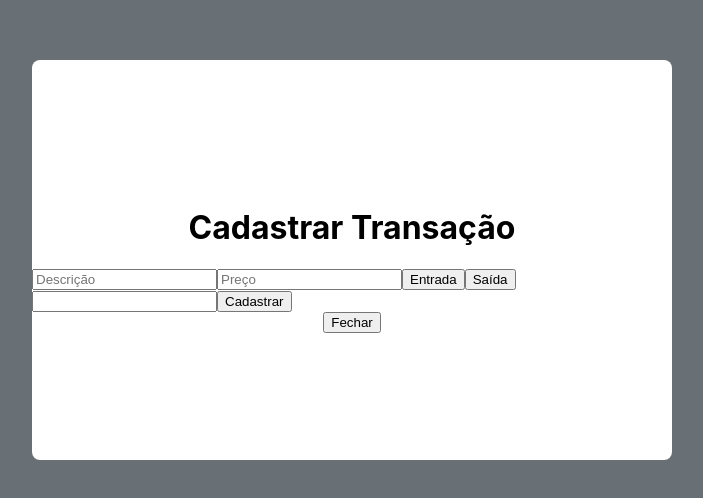
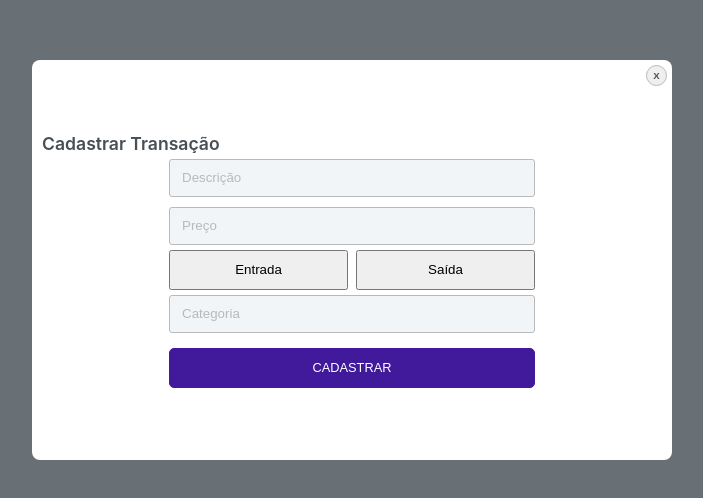
Before and after one commit to andpeicunha/ticto, a Next.js app: page /components/FormCadastro in a window 1280 px wide. Shown: the part 140-638 px from the top of the page, without its empty margins (288-991 px from the left). Built offline with nearby package versions, Linux system fonts and the light colour scheme.

Commit message:
style: :art: CRUD

```diff
--- a/pages/api/MongoDB.js
+++ b/pages/api/MongoDB.js
@@ -1,11 +1,14 @@
 import connectMongo from '../lib/dbConnect';
 import CadastroModel from '../models/CadastroModel'
+import { ObjectId } from 'mongodb';
+
 
 /**
  * @param {import('next').NextApiRequest} req
  * @param {import('next').NextApiResponse} res
  */
 export default async function Cadastro(req, res) {
+
     switch (req.method) {
         case 'GET':
             try {
@@ -17,9 +20,32 @@ export default async function Cadastro(req, res) {
             }
             break;
 
+        case 'PUT':
+            try {
+                const id = new ObjectId(req.query.id);
+                const update = req.body;
+                await connectMongo();
+                const cadastros = await CadastroModel.findByIdAndUpdate(id, update, { new: true });
+                res.json({ cadastros });
+            } catch (error) {
+                res.json({ error });
+            }
+            break;
+
+        case 'DELETE':
+            try {
+                const id = new ObjectId(req.query.id);
+                await connectMongo();
+                const cadastros = await CadastroModel.findByIdAndDelete(id);
+                res.json({ cadastros });
+            } catch (error) {
+                res.json({ error });
+            }
+            break;
+
         case 'POST':
             try {
-                // const { descricao, valor, categoria, tipo } = req.body;
+                const { descricao, valor, categoria, tipo } = req.body;
                 await connectMongo();
                 const cadastro = await CadastroModel.create(req.body);
                 res.json({ cadastro });
@@ -31,15 +57,6 @@ export default async function Cadastro(req, res) {
             res.status(405).json({ error: 'Method Not Allowed' });
             break;
 
-        case 'PUT':
-            try {
-                const { descricao, valor, categoria, tipo } = req.body;
-                await connectMongo();
-                const registro = await CadastroModel.findByIdAndUpdate(req.params.id, { descricao, valor, categoria, tipo }, { new: true });
-                res.json({ registro });
-            } catch (error) {
-                res.json({ error });
-            }
-            break;
+
     }
 }
--- a/pages/components/FormCadastro.tsx
+++ b/pages/components/FormCadastro.tsx
@@ -1,14 +1,12 @@
 import React, { ChangeEvent, FormEvent, useState } from 'react';
-import FormContainer, {
-  BackgroundOpacity,
-  FormBox,
-} from '../css/FormCadastroStyled';
+import { BackgroundOpacity, ButtonEnviar, ButtonTipo, FormBox } from '../css/FormCadastroStyled';
 
 export interface FormCadastroProps {
   onClick: () => void;
+  itemIdForm?: string;
 }
 
-export default function FormCadastro({ onClick }: FormCadastroProps) {
+export default function FormCadastro({ onClick, itemIdForm }: FormCadastroProps) {
   const [descricao, setDescricao] = useState('');
   const [valor, setValor] = useState('');
   const [categoria, setCategoria] = useState('');
@@ -26,34 +24,6 @@ export default function FormCadastro({ onClick }: FormCadastroProps) {
   const handleTipoChange = (tipoSelecionado: string) => {
     setTipo(tipoSelecionado);
   };
-
-  // const handleSubmitChangeValue = async (event: FormEvent<HTMLFormElement>) => {
-  //   event.preventDefault();
-  //   try {
-  //     const response = await fetch(`/api/MondoDB`, {
-  //       method: 'PUT',
-  //       headers: {
-  //         'Content-Type': 'application/json',
-  //       },
-  //       body: JSON.stringify({
-  //         descricao,
-  //         valor,
-  //         categoria,
-  //         tipo,
-  //       }),
-  //     });
-
-  //     if (response.ok) {
-  //       const novoRegistro = await response.json();
-  //       console.log('Registro atualizado:', novoRegistro);
-  //       // redirecionar o usuário para a página de lista de registros
-  //     } else {
-  //       console.log('Erro ao atualizar registro:', response.statusText);
-  //     }
-  //   } catch (error) {
-  //     console.log('Erro ao atualizar registro:', error);
-  //   }
-  // };
 
   const handleSubmit = async (event: FormEvent<HTMLFormElement>) => {
     event.preventDefault();
@@ -73,21 +43,19 @@ export default function FormCadastro({ onClick }: FormCadastroProps) {
 
       if (response.ok) {
         const novoRegistro = await response.json();
-        console.log('Novo registro cadastrado:', novoRegistro);
       } else {
-        console.log('Erro ao cadastrar novo registro:', response.statusText);
       }
-    } catch (error) {
-      console.log('Erro ao cadastrar novo registro:', error);
-    }
+    } catch (error) {}
   };
 
   return (
     <>
-      <FormContainer>
-        <FormBox>
-          <h1>Cadastrar Transação</h1>
-
+      <FormBox onClick={() => {}}>
+        <span className="title">
+          {typeof itemIdForm === 'string'
+            ? `Editar Transação | ${itemIdForm}`
+            : 'Cadastrar Transação'}
+        </span>
         <form onSubmit={handleSubmit}>
           <input
             type="text"
@@ -104,6 +72,7 @@ export default function FormCadastro({ onClick }: FormCadastroProps) {
             onChange={handleValorChange}
           />
 
+          <ButtonTipo>
             <button
               type="button"
               id="Entrada"
@@ -112,7 +81,6 @@ export default function FormCadastro({ onClick }: FormCadastroProps) {
             >
               Entrada
             </button>
-
             <button
               type="button"
               id="Saida"
@@ -121,21 +89,23 @@ export default function FormCadastro({ onClick }: FormCadastroProps) {
             >
               Saída
             </button>
+          </ButtonTipo>
 
           <input
             name="categoria"
             id="categoria"
+            placeholder="Categoria"
             onChange={handleCategoriaChange}
           />
-            <button type="submit">Cadastrar</button>
+          <ButtonEnviar type="submit" className="bt-cadastrar">
+            {typeof itemIdForm === 'string' ? 'Salvar Alteração' : 'Cadastrar'}
+          </ButtonEnviar>
         </form>
-
-          <button type="button" onClick={onClick}>
-            Fechar
+        <button type="button" onClick={onClick} className="bt-fechar">
+          X
         </button>
       </FormBox>
-      </FormContainer>
-      <BackgroundOpacity />
+      <BackgroundOpacity onClick={onClick} />
     </>
   );
 }
--- a/pages/css/FormCadastroStyled.tsx
+++ b/pages/css/FormCadastroStyled.tsx
@@ -1,29 +1,105 @@
 import styled from 'styled-components';
 import THEME from '@/pages/css/ThemeStyled';
 
-const FormContainer = styled.div`
+export const FormBox = styled.div`
+  margin: auto;
   position: absolute;
   top: 0;
+  bottom: 0;
   left: 0;
-  display: flex;
-  justify-content: center;
-  align-items: center;
-  height: 100vh;
-  width: 100%;
-  z-index: 200;
-`;
-export default FormContainer;
+  right: 0;
 
-export const FormBox = styled.div`
   display: flex;
   flex-direction: column;
   justify-content: center;
   align-items: center;
-  width: 50vw;
-  height: 50vh;
+  padding: 10px;
+
   background-color: ${THEME.colors.branco};
   border-radius: 8px;
-  opacity: 1;
+  z-index: 200;
+
+  input {
+    width: 100%;
+    height: 38px;
+    margin: 5px 0;
+    border-radius: 3px;
+    border: 1px solid ${THEME.colors.cinza300};
+    background-color: ${THEME.colors.cinza100};
+    ::placeholder {
+      color: ${THEME.colors.cinza300};
+      padding: 10px;
+    }
+  }
+  .title {
+    width: 100%;
+    font-size: 1.1rem;
+    font-weight: 600;
+    text-align: left;
+    color: ${THEME.colors.cinza700};
+  }
+
+  .bt-fechar {
+    position: absolute;
+    top: 5px;
+    right: 5px;
+    font-family: ${THEME.fonts.familyPoppins};
+    color: ${THEME.colors.cinza700};
+    font-size: 0.6rem;
+    font-weight: 600;
+    text-align: center;
+    border-radius: 50%;
+    border: 1px solid ${THEME.colors.cinza300};
+    height: 21px;
+    width: 21px;
+  }
+
+  @media ${THEME.media.mobile} {
+    width: 90vw;
+    height: 50vh;
+  }
+
+  @media ${THEME.media.tablet} {
+    width: 50vw;
+    height: 50vh;
+  }
+
+  @media ${THEME.media.desktop} {
+    width: 50vw;
+    height: 50vh;
+  }
+`;
+
+export const ButtonTipo = styled.div`
+  display: flex;
+  flex-direction: row;
+  justify-content: space-between;
+  align-items: center;
+  width: 100%;
+  button {
+    width: 100%;
+    height: 40px;
+    margin: 0px;
+    &#Entrada {
+      margin-right: 4px;
+    }
+    &#Saida {
+      margin-left: 4px;
+    }
+  }
+`;
+
+export const ButtonEnviar = styled.button`
+  width: 100%;
+  height: 40px;
+  margin-top: 10px;
+  background-color: ${THEME.colors.roxo700};
+  color: ${THEME.colors.branco};
+  font-size: 0.8rem;
+  text-transform: uppercase;
+
+  border: 1px solid ${THEME.colors.roxo700};
+  border-radius: 5px;
 `;
 
 export const BackgroundOpacity = styled.div`
--- a/pages/css/ListViewStyled.tsx
+++ b/pages/css/ListViewStyled.tsx
@@ -7,9 +7,7 @@ const SContainer = styled.div`
   align-items: center;
 
   height: 3rem;
-  width: 80%;
-  max-width: 1196px;
-
+  width: 100%;
   background-color: ${THEME.colors.branco};
   border-radius: 8px;
   margin: 10px 0;
@@ -38,13 +36,11 @@ const SContainer = styled.div`
   }
   @media ${THEME.media.tablet} {
     grid-template-columns: 40% auto auto 7% 7%;
-    width: 90%;
     font-size: 0.9rem;
     padding-left: 10px;
   }
   @media ${THEME.media.desktop} {
     grid-template-columns: 40% auto auto 7% 7%;
-    width: 90%;
     font-size: 0.95rem;
     padding-left: 12px;
   }
--- a/pages/types/Types.ts
+++ b/pages/types/Types.ts
@@ -6,4 +6,6 @@ export interface IRegistros {
   _id: string;
   id?: string;
   onClick?: () => void;
+  showForm?: (_id?: string) => void;
+  deleteRegistro?: (_id?: string) => void;
 }
```
Also changed, not shown: pages/components/ListView.tsx (+16 -8 lines), pages/components/Lista.tsx (+36 -14 lines), pages/css/CabecalhoStyled.tsx (+13 -2 lines), pages/css/ListaStyled.tsx (+13 -0 lines), 1 other file (tests, documents, lock files or other folders). Lines whose indentation alone changed are shown as unchanged.
